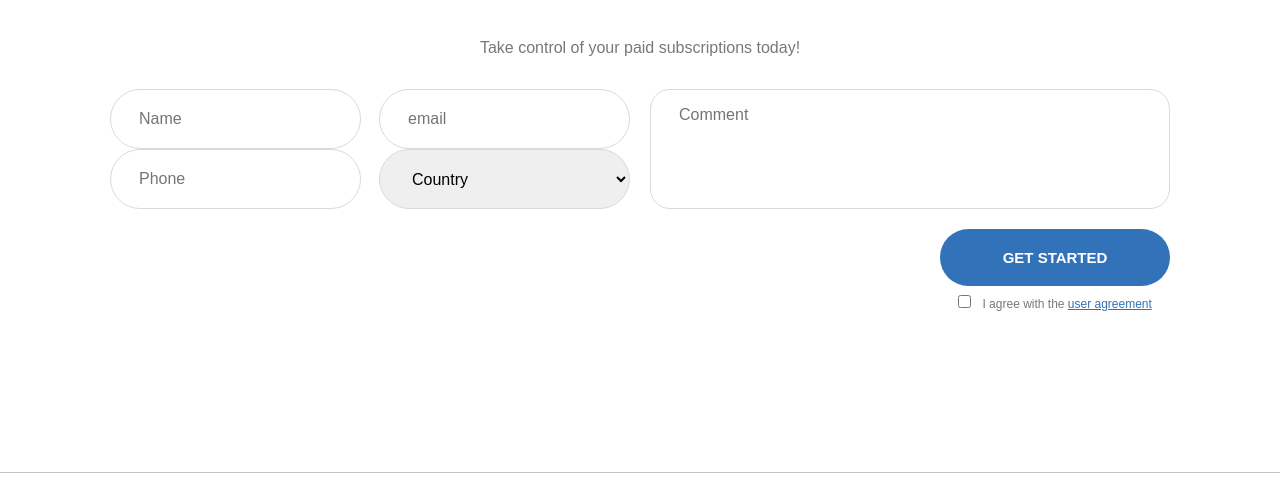
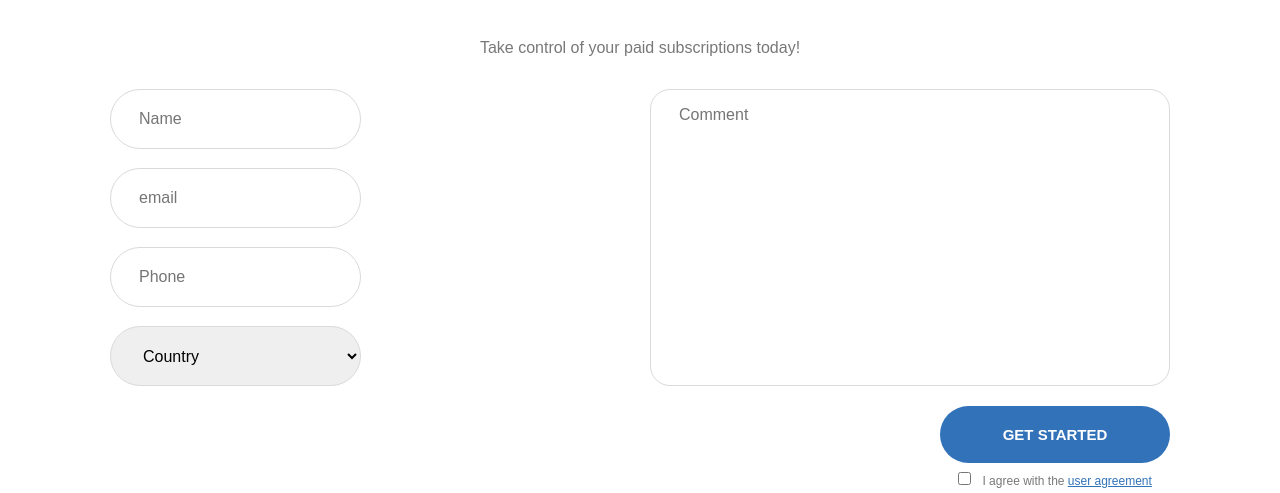
Before and after one commit to quisdy/prp_project1, a plain HTML site: page index.html in a window 1280 px wide. Shown: the part 3415-3908 px from the top of the page. Drawn offline with Linux system fonts and the light colour scheme.

Commit message:
Update style.css

```diff
--- a/css/style.css
+++ b/css/style.css
@@ -459,6 +459,7 @@ body {
 .form-left {
 	flex-wrap: wrap;
 	justify-content: space-between;
+	gap: 19px;
 }
 
 .form-input,
```
